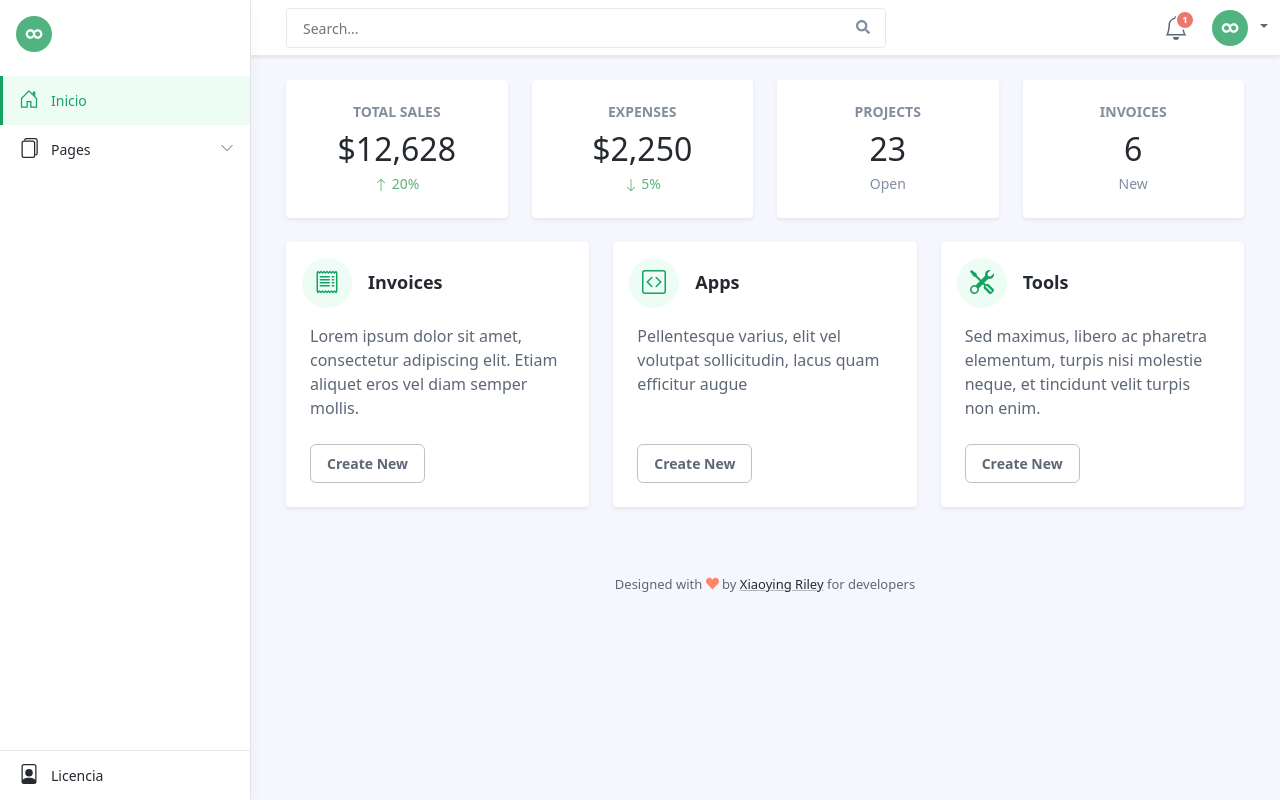
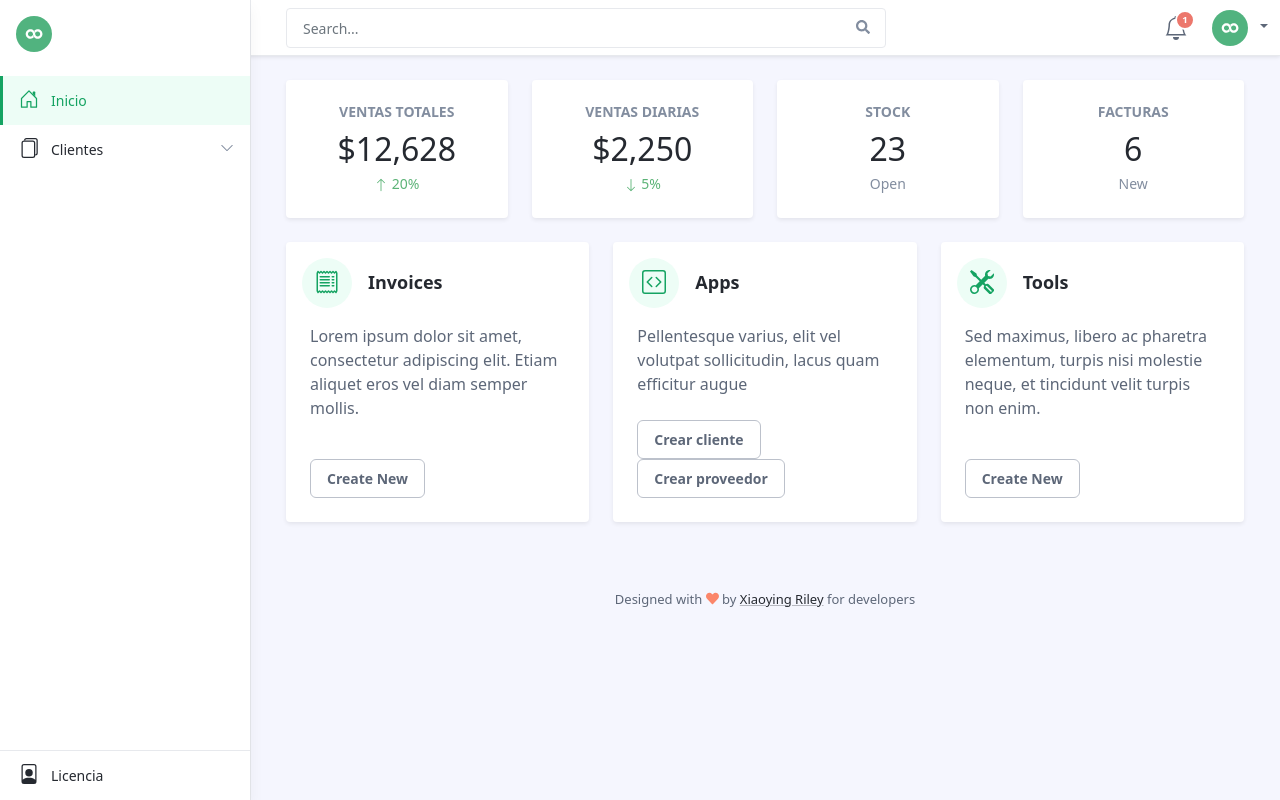
Before and after one commit to brahiamcarmen/FerreApp-Web, a Django app: template usuarios/templates/usuarios/inicio.html in a window 1280 px wide. Run offline with Django 3.2, Linux system fonts and the light colour scheme; the template is opened without the code that fills it, so the values that code supplies are empty; some libraries are stand-ins or nearby versions.

Commit message:
Version 6 - ajustes a inicio y base

```diff
--- a/usuarios/templates/usuarios/base.html
+++ b/usuarios/templates/usuarios/base.html
@@ -32,7 +32,7 @@
 
 				    <div class="col-auto">
 					    <a id="sidepanel-toggler" class="sidepanel-toggler d-inline-block d-xl-none" href="#">
-						    <svg xmlns="http://www.w3.org/2000/svg" width="30" height="30" viewBox="0 0 30 30" role="img"><title>Menu</title><path stroke="currentColor" stroke-linecap="round" stroke-miterlimit="10" stroke-width="2" d="M4 7h22M4 15h22M4 23h22"></path></svg>
+						    <svg xmlns="" width="30" height="30" viewBox="0 0 30 30" role="img"><title>Menu</title><path stroke="currentColor" stroke-linecap="round" stroke-miterlimit="10" stroke-width="2" d="M4 7h22M4 15h22M4 23h22"></path></svg>
 					    </a>
 				    </div><!--//col-->
 		            <div class="search-mobile-trigger d-sm-none col">
@@ -131,18 +131,18 @@
 								  <path d="M6 0h7a2 2 0 0 1 2 2v10a2 2 0 0 1-2 2v-1a1 1 0 0 0 1-1V2a1 1 0 0 0-1-1H6a1 1 0 0 0-1 1H4a2 2 0 0 1 2-2z"/>
 								</svg>
 						         </span>
-		                         <span class="nav-link-text">Pages</span>
-		                         <span class="submenu-arrow">
-		                             <svg width="1em" height="1em" viewBox="0 0 16 16" class="bi bi-chevron-down" fill="currentColor" xmlns="http://www.w3.org/2000/svg">
-	  <path fill-rule="evenodd" d="M1.646 4.646a.5.5 0 0 1 .708 0L8 10.293l5.646-5.647a.5.5 0 0 1 .708.708l-6 6a.5.5 0 0 1-.708 0l-6-6a.5.5 0 0 1 0-.708z"/>
-	</svg>
+		                         <span class="nav-link-text">Clientes</span>
+		                        <span class="submenu-arrow">
+		                            <svg width="1em" height="1em" viewBox="0 0 16 16" class="bi bi-chevron-down" fill="currentColor" xmlns="http://www.w3.org/2000/svg">
+									  	<path fill-rule="evenodd" d="M1.646 4.646a.5.5 0 0 1 .708 0L8 10.293l5.646-5.647a.5.5 0 0 1 .708.708l-6 6a.5.5 0 0 1-.708 0l-6-6a.5.5 0 0 1 0-.708z"/>
+									</svg>
 	                             </span><!--//submenu-arrow-->
 					        </a><!--//nav-link-->
 					        <div id="submenu-1" class="collapse submenu submenu-1" data-bs-parent="#menu-accordion">
 						        <ul class="submenu-list list-unstyled">
-							        <li class="submenu-item"><a class="submenu-link" href="notifications.html">Notifications</a></li>
-							        <li class="submenu-item"><a class="submenu-link" href="account.html">Account</a></li>
-							        <li class="submenu-item"><a class="submenu-link" href="settings.html">Settings</a></li>
+							        <li class="submenu-item"><a class="submenu-link" href="notifications.html">Lista de clientes</a></li>
+							        <hr>
+							        <li class="submenu-item"><a class="submenu-link" href="account.html">Registrar cliente</a></li>
 						        </ul>
 					        </div>
 					    </li><!--//nav-item-->
--- a/usuarios/templates/usuarios/inicio.html
+++ b/usuarios/templates/usuarios/inicio.html
@@ -12,10 +12,10 @@
                     <div class="col-6 col-lg-3">
                         <div class="app-card app-card-stat shadow-sm h-100">
                             <div class="app-card-body p-3 p-lg-4">
-                                <h4 class="stats-type mb-1">Total Sales</h4>
+                                <h4 class="stats-type mb-1">Ventas totales</h4>
                                 <div class="stats-figure">$12,628</div>
                                 <div class="stats-meta text-success">
-                                    <svg width="1em" height="1em" viewBox="0 0 16 16" class="bi bi-arrow-up" fill="currentColor" xmlns="http://www.w3.org/2000/svg">
+                                    <svg width="1em" height="1em" viewBox="0 0 16 16" class="bi bi-arrow-up" fill="currentColor" xmlns="">
                                       <path fill-rule="evenodd" d="M8 15a.5.5 0 0 0 .5-.5V2.707l3.146 3.147a.5.5 0 0 0 .708-.708l-4-4a.5.5 0 0 0-.708 0l-4 4a.5.5 0 1 0 .708.708L7.5 2.707V14.5a.5.5 0 0 0 .5.5z"/>
                                     </svg> 20%</div>
                             </div><!--//app-card-body-->
@@ -26,7 +26,7 @@
                     <div class="col-6 col-lg-3">
                         <div class="app-card app-card-stat shadow-sm h-100">
                             <div class="app-card-body p-3 p-lg-4">
-                                <h4 class="stats-type mb-1">Expenses</h4>
+                                <h4 class="stats-type mb-1">Ventas diarias</h4>
                                 <div class="stats-figure">$2,250</div>
                                 <div class="stats-meta text-success">
                                     <svg width="1em" height="1em" viewBox="0 0 16 16" class="bi bi-arrow-down" fill="currentColor" xmlns="http://www.w3.org/2000/svg">
@@ -39,7 +39,7 @@
                     <div class="col-6 col-lg-3">
                         <div class="app-card app-card-stat shadow-sm h-100">
                             <div class="app-card-body p-3 p-lg-4">
-                                <h4 class="stats-type mb-1">Projects</h4>
+                                <h4 class="stats-type mb-1">Stock</h4>
                                 <div class="stats-figure">23</div>
                                 <div class="stats-meta">
                                     Open</div>
@@ -50,7 +50,7 @@
                     <div class="col-6 col-lg-3">
                         <div class="app-card app-card-stat shadow-sm h-100">
                             <div class="app-card-body p-3 p-lg-4">
-                                <h4 class="stats-type mb-1">Invoices</h4>
+                                <h4 class="stats-type mb-1">Facturas</h4>
                                 <div class="stats-figure">6</div>
                                 <div class="stats-meta">New</div>
                             </div><!--//app-card-body-->
@@ -111,7 +111,8 @@
                                 <div class="intro">Pellentesque varius, elit vel volutpat sollicitudin, lacus quam efficitur augue</div>
                             </div><!--//app-card-body-->
                             <div class="app-card-footer p-4 mt-auto">
-                               <a class="btn app-btn-secondary" href="#">Create New</a>
+                               <a class="btn app-btn-secondary" href="#">Crear cliente</a>
+                               <a class="btn app-btn-secondary" href="#">Crear proveedor</a>
                             </div><!--//app-card-footer-->
                         </div><!--//app-card-->
                     </div><!--//col-->
```
Lines whose indentation alone changed are shown as unchanged.
